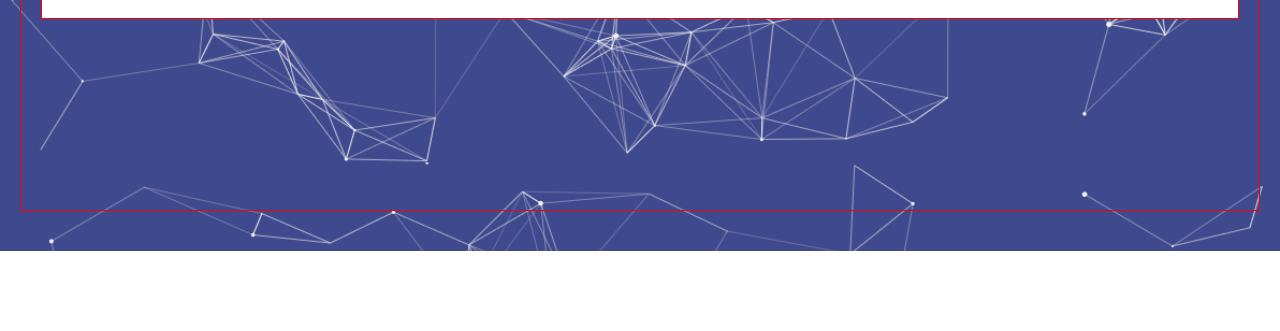
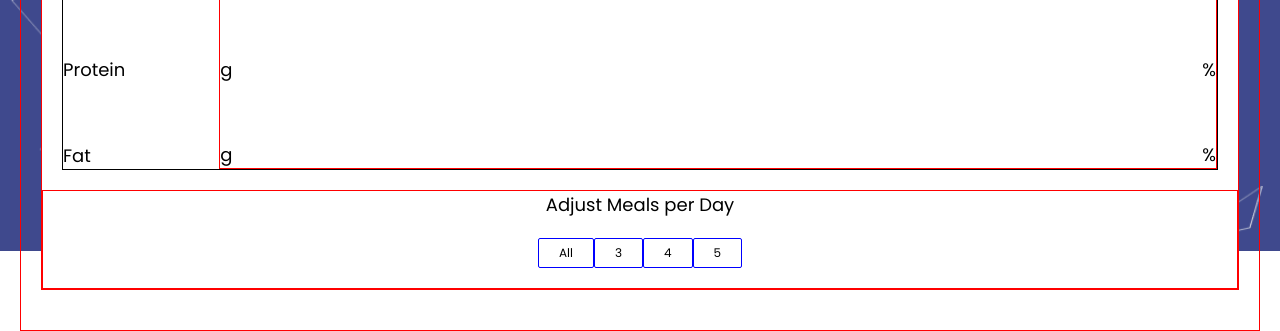
Before and after one commit to jettdembin/macro-app, a plain HTML site: page index.html in a window 1280 px wide. Shown: the part 549-880 px from the top of the page. Before the commit the page ends 800 px from the top, so only its background shows below. Drawn offline with Linux system fonts and the light colour scheme; a script that the page names is missing.

Commit message:
added adjust section

```diff
--- a/index.html
+++ b/index.html
@@ -14,14 +14,14 @@
 <body>
   <div class="container">
     <!-- Start Nav -->
-    <nav>
+    <nav class="nav">
       <div class="logo">
         <h5>Macro Calculator</h5>
       </div>
       <div class="nav-right">
         <ul>
-          <li><a href="#">Home</a></li>
-          <li><a href="#">Add Foods</a></li>
+          <li class="nav-item"><a href="#">Home</a></li>
+          <li class="nav-item"><a href="#">Add Foods</a></li>
         </ul>
       </div>
     </nav>
@@ -100,6 +100,19 @@
             </div>
           </div>
         </div>
+        <div class="adjust-cntr">
+          <div class="adjust-header">
+            <h4>Adjust Meals per Day</h2>
+          </div>
+          <nav class="adjust-nav-cntr">
+            <ul class="adjust-nav">
+              <li>All</li>
+              <li>3</li>
+              <li>4</li>
+              <li>5</li>
+            </ul>
+          </nav>
+        </div>
       </section>
       <!-- End Calculation Info Section -->
     </main>
--- a/style.css
+++ b/style.css
@@ -28,7 +28,14 @@
   font-weight: normal;
 }
 
+button {
+  font-family: 'Poppins', sans-serif;
+  padding: .5rem 2rem;
+  cursor: pointer;
+}
+
 .container {
+  height: 100%;
   position: relative;
 }
 
@@ -51,7 +58,7 @@
 }
 
 /* Start Nav */
-nav {
+.nav {
   min-height: 10vh;
   display: flex;
   padding: 2rem;
@@ -67,8 +74,8 @@
   list-style-type: none;
 }
 
-ul>li:first-child {
-  margin-right: 2rem;
+.nav-item {
+  margin-left: 2rem;
 }
 
 .nav-right {
@@ -120,7 +127,7 @@
 .calculation-cntr {
   color: black;
   background: rgb(255, 255, 255);
-  margin: auto 2rem;
+  margin: 4rem 2rem;
   border: 1px solid red;
 }
 
@@ -141,6 +148,10 @@
 }
 
 .calculation-title-cntr {
+  min-height: 20rem;
+  display: flex;
+  flex-direction: column;
+  justify-content: space-between;
   margin-right: 2rem;
 }
 
@@ -162,6 +173,27 @@
   flex-direction: column;
   justify-content: space-between;
 }
+
+.adjust-cntr {
+  display: grid;
+  place-items: center;
+  border: 1px solid red;
+}
+
+.adjust-header {
+  text-align: center;
+}
+
+.adjust-nav {
+  margin: 2rem;
+}
+
+.adjust-nav > li{
+  font-size: 1.2rem;
+  padding: .5rem 2rem;
+  border: 1px solid blue;
+  border-radius: .2rem;
+}
 /* End Calculation Section */
 
 /* End Main */
```
